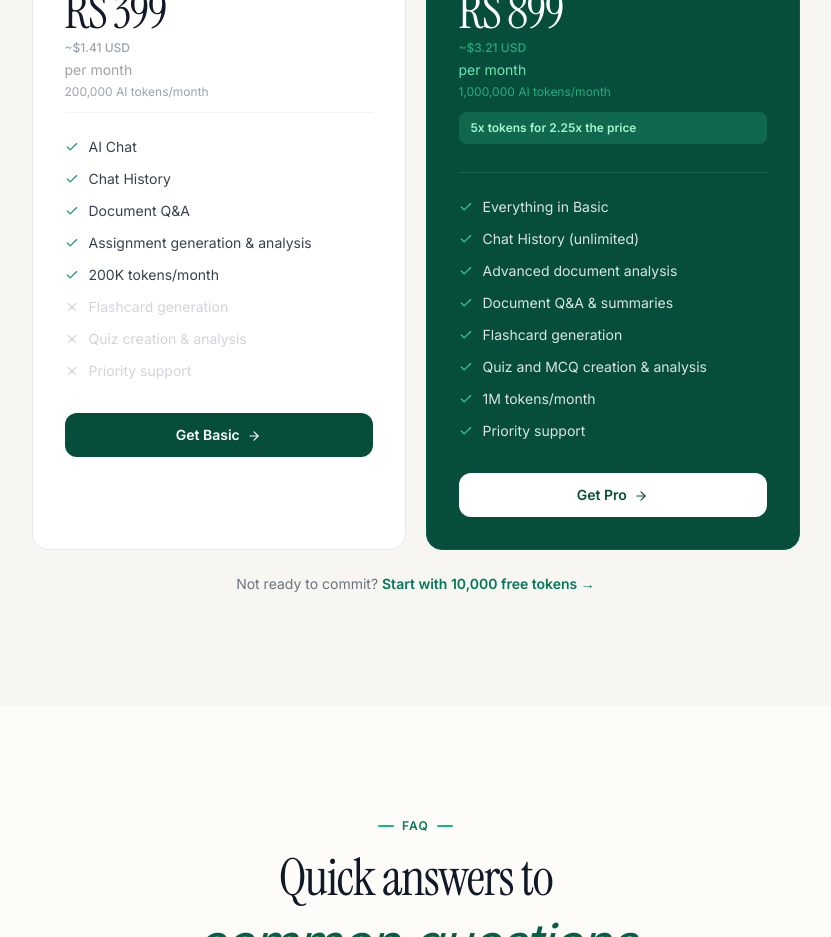
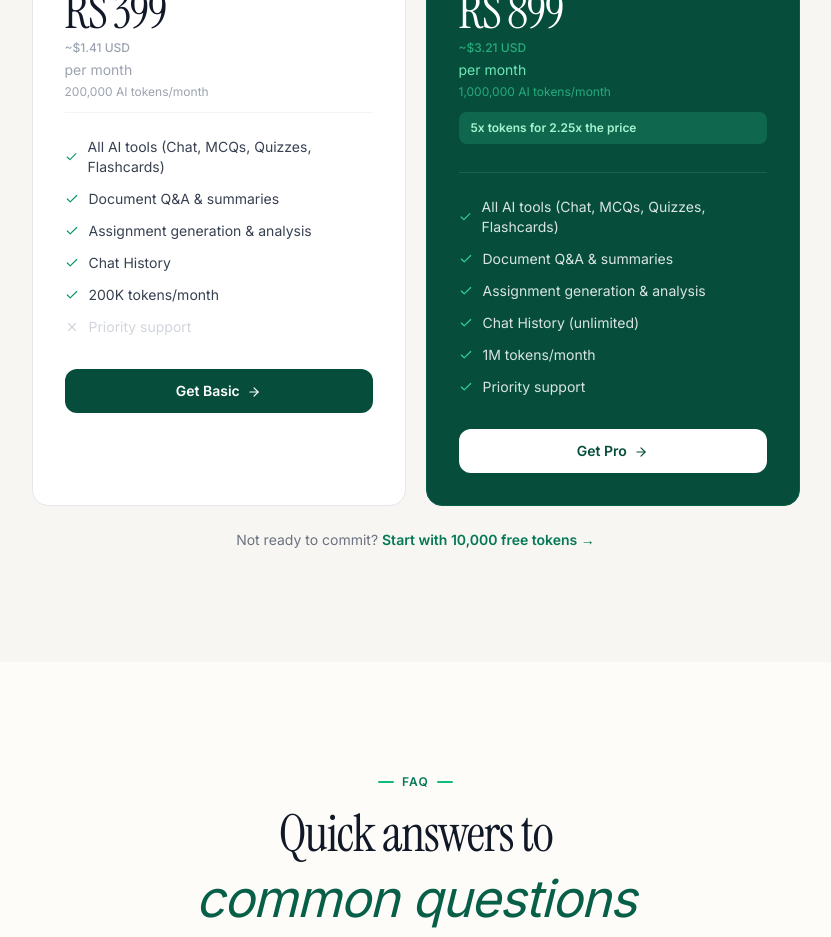
Before and after one commit to LunarLogician/EverLearnFEV1, a React (Vite) app: page / in a window 1280 px wide. Shown: the part 5620-6557 px from the top of the page, without its empty margins (222-1053 px from the left). Built offline with nearby package versions, Linux system fonts and the light colour scheme; no server answers.

Commit message:
refactor: simplify action labels and update plan features in Dashboard and Home pages

```diff
--- a/src/pages/Dashboard.jsx
+++ b/src/pages/Dashboard.jsx
@@ -1338,13 +1338,9 @@ export default function Dashboard() {
       stat: `${quizzes.length} quiz${quizzes.length !== 1 ? 'zes' : ''} created`,
       action: () => {
         if (!user) { setShowAuthModal(true); return }
-        if (userPlan !== 'pro') {
-          window.dispatchEvent(new CustomEvent('upgrade:required', { detail: { requiredPlan: 'pro', currentPlan: userPlan } }))
-          return
-        }
         setShowQuizModal(true)
       },
-      actionLabel: userPlan === 'pro' ? 'Generate Quiz' : 'Upgrade to Pro',
+      actionLabel: 'Generate Quiz',
     },
     {
       icon: <Layers size={22} />,
@@ -1356,13 +1352,9 @@ export default function Dashboard() {
       stat: `${flashcardSets.length} set${flashcardSets.length !== 1 ? 's' : ''} created`,
       action: () => {
         if (!user) { setShowAuthModal(true); return }
-        if (userPlan !== 'pro') {
-          window.dispatchEvent(new CustomEvent('upgrade:required', { detail: { requiredPlan: 'pro', currentPlan: userPlan } }))
-          return
-        }
         setShowFlashcardModal(true)
       },
-      actionLabel: userPlan === 'pro' ? 'Generate Flashcards' : 'Upgrade to Pro',
+      actionLabel: 'Generate Flashcards',
     },
     {
       icon: <BookOpen size={22} />,
@@ -1374,13 +1366,9 @@ export default function Dashboard() {
       stat: `${mcqs.length} mcq${mcqs.length !== 1 ? 's' : ''} created`,
       action: () => {
         if (!user) { setShowAuthModal(true); return }
-        if (userPlan !== 'pro') {
-          window.dispatchEvent(new CustomEvent('upgrade:required', { detail: { requiredPlan: 'pro', currentPlan: userPlan } }))
-          return
-        }
         setShowMCQModal(true)
       },
-      actionLabel: userPlan === 'pro' ? 'Create MCQs' : 'Upgrade to Pro',
+      actionLabel: 'Create MCQs',
     },
     {
       icon: <FileText size={22} />,
@@ -1414,13 +1402,9 @@ export default function Dashboard() {
       stat: `${examPapers.length} paper${examPapers.length !== 1 ? 's' : ''} created`,
       action: () => {
         if (!user) { setShowAuthModal(true); return }
-        if (userPlan !== 'pro') {
-          window.dispatchEvent(new CustomEvent('upgrade:required', { detail: { requiredPlan: 'pro', currentPlan: userPlan } }))
-          return
-        }
         navigate('/exam-papers')
       },
-      actionLabel: userPlan === 'pro' ? 'Open Exam Papers' : 'Upgrade to Pro',
+      actionLabel: 'Open Exam Papers',
     },
     {
       icon: <BarChart2 size={22} />,
--- a/src/pages/Home.jsx
+++ b/src/pages/Home.jsx
@@ -138,13 +138,11 @@ const PLANS = [
     period: 'per month',
     desc: '200,000 AI tokens/month',
     features: [
-      { text: 'AI Chat', ok: true },
+      { text: 'All AI tools (Chat, MCQs, Quizzes, Flashcards)', ok: true },
+      { text: 'Document Q&A & summaries', ok: true },
+      { text: 'Assignment generation & analysis', ok: true },
       { text: 'Chat History', ok: true },
-      { text: 'Document Q&A', ok: true },
-      { text: 'Assignment generation & analysis', ok: true },
       { text: '200K tokens/month', ok: true },
-      { text: 'Flashcard generation', ok: false },
-      { text: 'Quiz creation & analysis', ok: false },
       { text: 'Priority support', ok: false },
     ],
     cta: 'Get Basic',
@@ -159,12 +157,10 @@ const PLANS = [
     comparison: '5x tokens for 2.25x the price',
     desc: '1,000,000 AI tokens/month',
     features: [
-      { text: 'Everything in Basic', ok: true },
+      { text: 'All AI tools (Chat, MCQs, Quizzes, Flashcards)', ok: true },
+      { text: 'Document Q&A & summaries', ok: true },
+      { text: 'Assignment generation & analysis', ok: true },
       { text: 'Chat History (unlimited)', ok: true },
-      { text: 'Advanced document analysis', ok: true },
-      { text: 'Document Q&A & summaries', ok: true },
-      { text: 'Flashcard generation', ok: true },
-      { text: 'Quiz and MCQ creation & analysis', ok: true },
       { text: '1M tokens/month', ok: true },
       { text: 'Priority support', ok: true },
     ],
```
